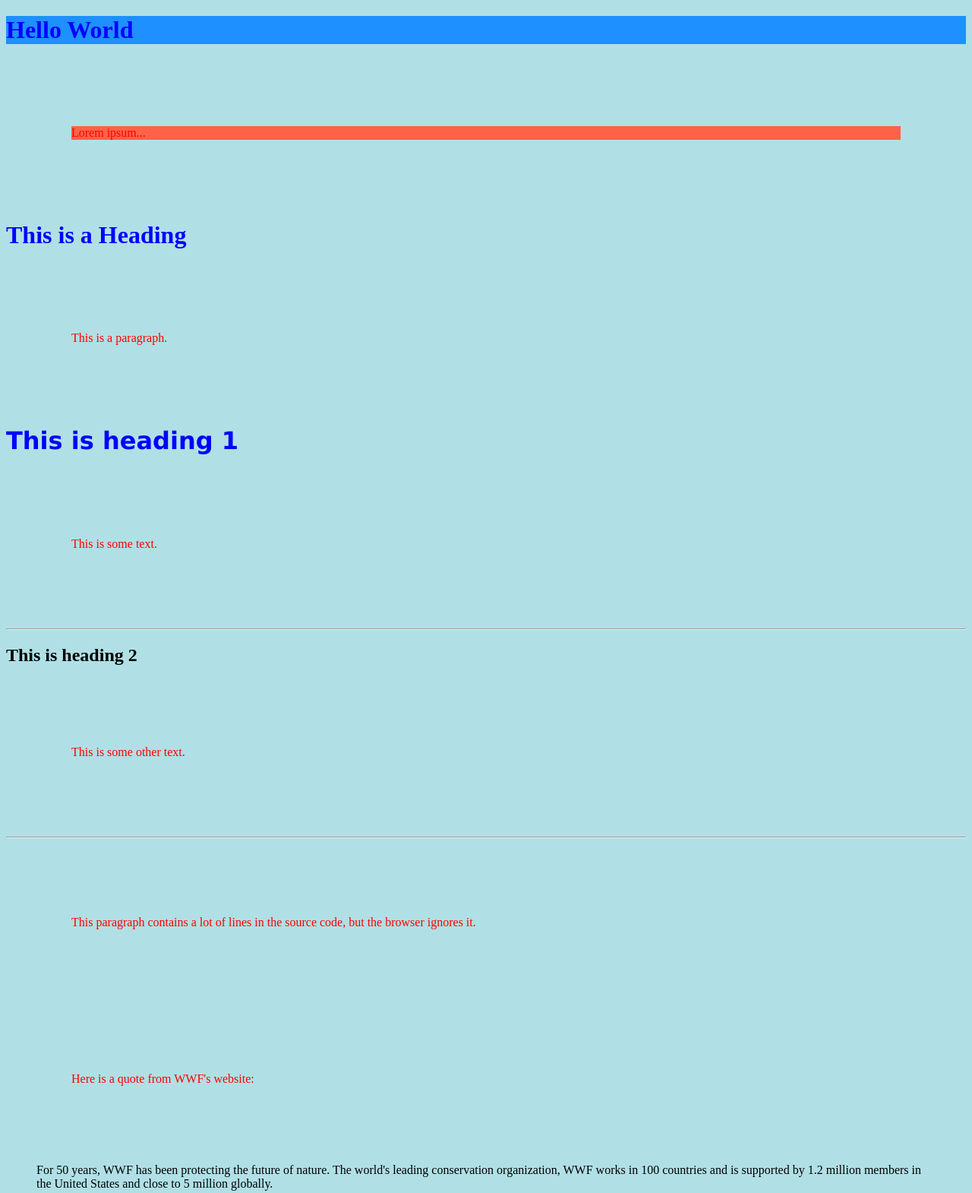
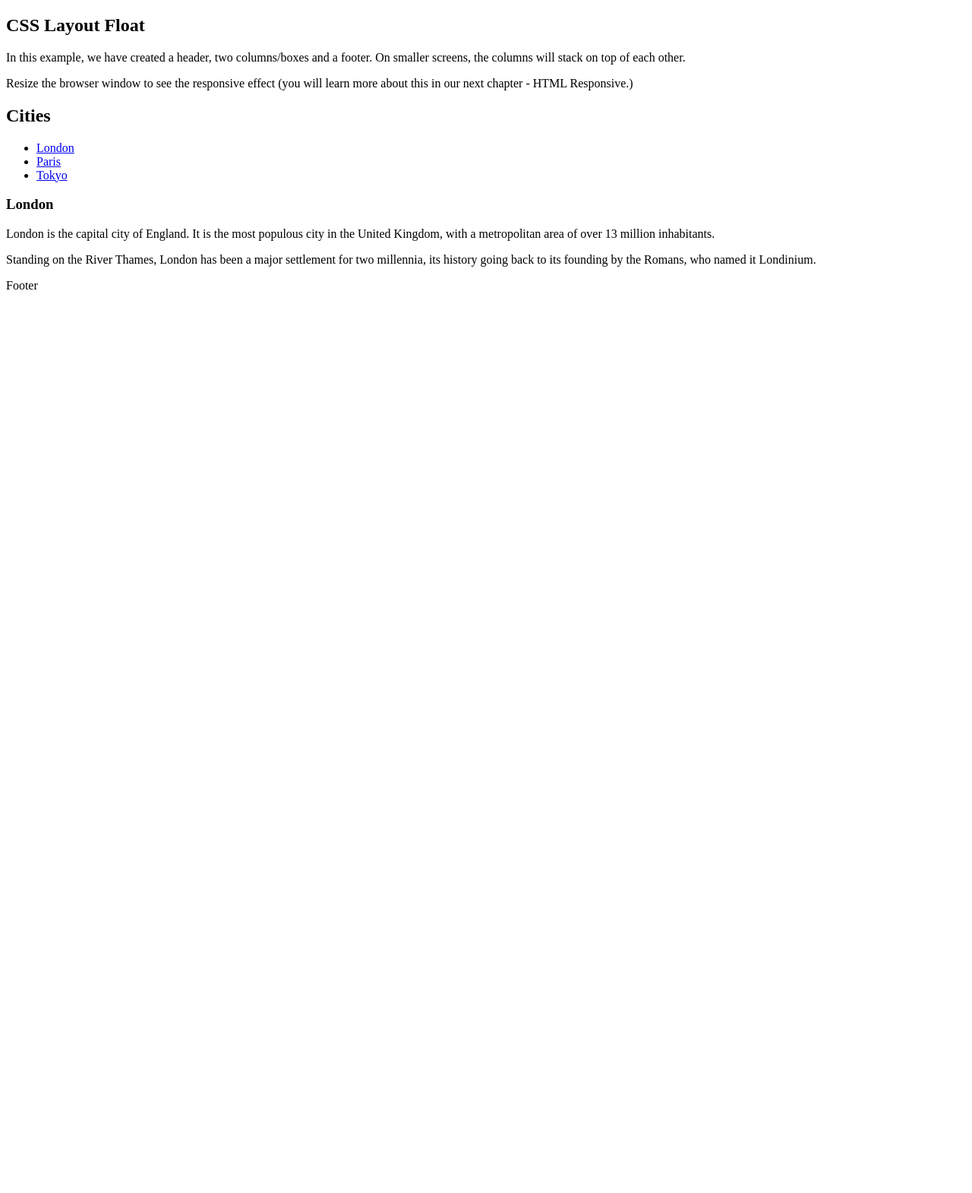
Before and after one commit to davidtowers/prueba-web, a plain HTML site: page index.html in a window 1280 px wide. Shown: the top 1570 px of the page at 76% size. After the commit the page ends 800 px from the top, so only its background shows below. Drawn offline with Linux system fonts and the light colour scheme; files that its build step writes are made by us from their sources.

Commit message:
Update index.html

```diff
--- a/index.html
+++ b/index.html
@@ -1,80 +1,41 @@
 <!DOCTYPE html>
+<html lang="en">
 
-<html>
 	<head>
-		<!--
-		<style>
-			body {background-color: powderblue;}
-			h1   {color: blue;}
-			p    {color: red;}
-		</style>
-		-->
-		<link rel="stylesheet" href="styles.css">
-
-		<title>Page Title</title>
-
-		<meta name="author" content="John Doe">
-		<meta name="description" content="Free Web tutorials">
+		<title>CSS Template</title>
+		<meta charset="utf-8">
+		<meta name="viewport" content="width=device-width, initial-scale=1">
 	</head>
 
-	<body style="background-color:powderblue;">
-		<h1 style="background-color:DodgerBlue;">Hello World</h1>
-		<p style="background-color:Tomato;">Lorem ipsum...</p>
+	<body>
 
-		<h1>This is a Heading</h1>
-		<p>This is a paragraph.</p>
+		<h2>CSS Layout Float</h2>
+		<p>In this example, we have created a header, two columns/boxes and a footer. On smaller screens, the columns will stack on top of each other.</p>
+		<p>Resize the browser window to see the responsive effect (you will learn more about this in our next chapter - HTML Responsive.)</p>
 
-		<h1 style="font-family:verdana;">This is heading 1</h1>
-		<p>This is some text.</p>
-		<hr>
-		<h2>This is heading 2</h2>
-		<p>This is some other text.</p>
-		<hr>
+		<header>
+		  <h2>Cities</h2>
+		</header>
 
-		<p>
-		This paragraph
-		contains a lot of lines
-		in the source code,
-		but the browser
-		ignores it.
-		</p>
+		<section>
+		  <nav>
+		    <ul>
+		      <li><a href="#">London</a></li>
+		      <li><a href="#">Paris</a></li>
+		      <li><a href="#">Tokyo</a></li>
+		    </ul>
+		  </nav>
 
-		<p>Here is a quote from WWF's website:</p>
-		<blockquote cite="http://www.worldwildlife.org/who/index.html">
-		For 50 years, WWF has been protecting the future of nature.
-		The world's leading conservation organization,
-		WWF works in 100 countries and is supported by
-		1.2 million members in the United States and
-		close to 5 million globally.
-		</blockquote>
+		  <article>
+		    <h1>London</h1>
+		    <p>London is the capital city of England. It is the most populous city in the  United Kingdom, with a metropolitan area of over 13 million inhabitants.</p>
+		    <p>Standing on the River Thames, London has been a major settlement for two millennia, its history going back to its founding by the Romans, who named it Londinium.</p>
+		  </article>
+		</section>
 
-		<p>
-		This paragraph
-		contains         a lot of spaces
-		in the source         code,
-		but the        browser
-		ignores it.
-		</p>
-
-		<h2 id="C4">Chapter 4</h2>
-
-		<a href="https://www.w3schools.com/html/">Visit our HTML tutorial</a>
-		<br>
-		<a href="html_images.asp">HTML Images</a>
-		<br>
-		<img src="img_chania.jpg" alt="Flowers in Chania">
-
-		<a href="#C4">Jump to Chapter 4</a>
-
-		<address>
-		Written by John Doe.<br>
-		Visit us at:<br>
-		Example.com<br>
-		Box 564, Disneyland<br>
-		USA
-		</address>
-
-		<p><cite>The Scream</cite> by Edvard Munch. Painted in 1893.</p>
+		<footer>
+		  <p>Footer</p>
+		</footer>
 
 	</body>
 </html>
```
